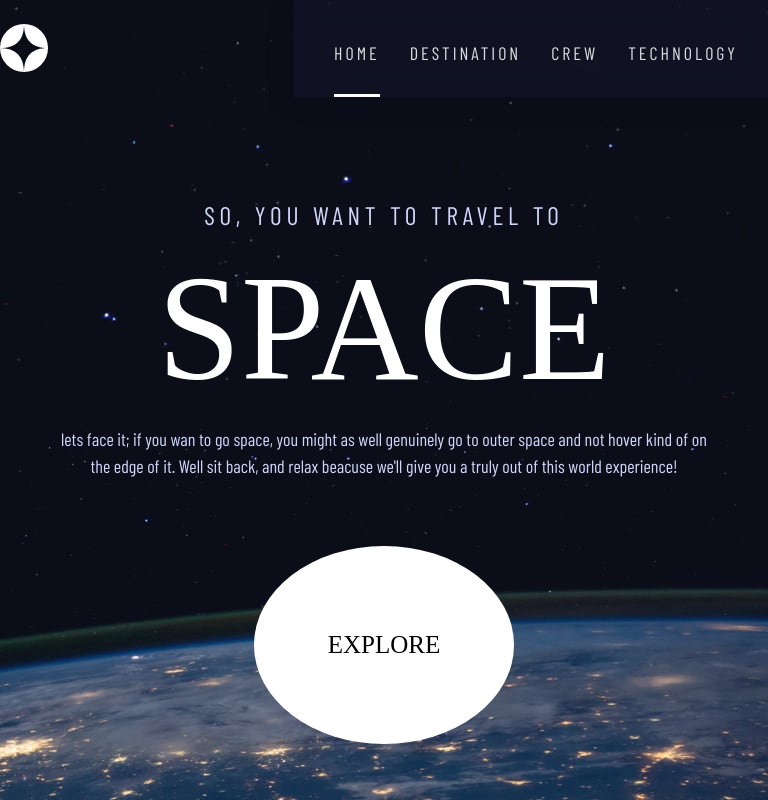
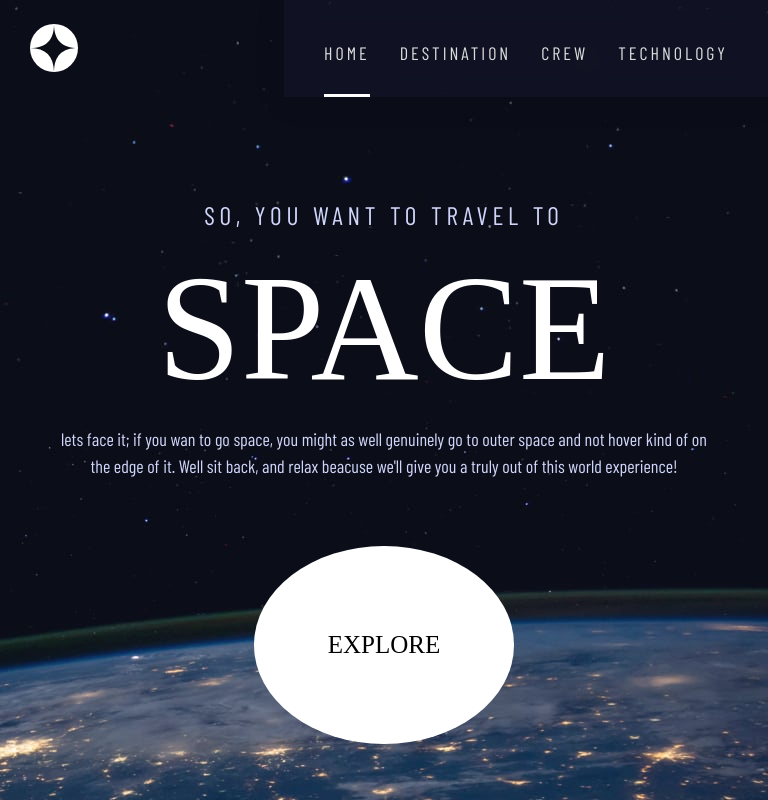
Before and after one commit to lawrenceprieto/space-tourism, a React (Vite) app: page / in a window 768 px wide. Built offline with nearby package versions, Linux system fonts and the light colour scheme; a web font is replaced by a local one.

Commit message:
adjust padding of navigation

```diff
--- a/src/styles/navbar.css
+++ b/src/styles/navbar.css
@@ -78,14 +78,14 @@
         display: none;
     }
     .header {
-        padding: 0;
+        padding: 0 0 0 30px;
     }
     .navbar {
         background: rgba(46, 52, 90, 0.164);
         box-shadow: 0 4px 30px rgba(0, 0, 0, 0.1);
         backdrop-filter: blur(12.5px);
         -webkit-backdrop-filter: blur(12.5px);
-        padding: 40px 30px 0 40px;
+        padding: 40px 40px 0 40px;
     }
     .navbar ul {
         flex-direction: row;
```
